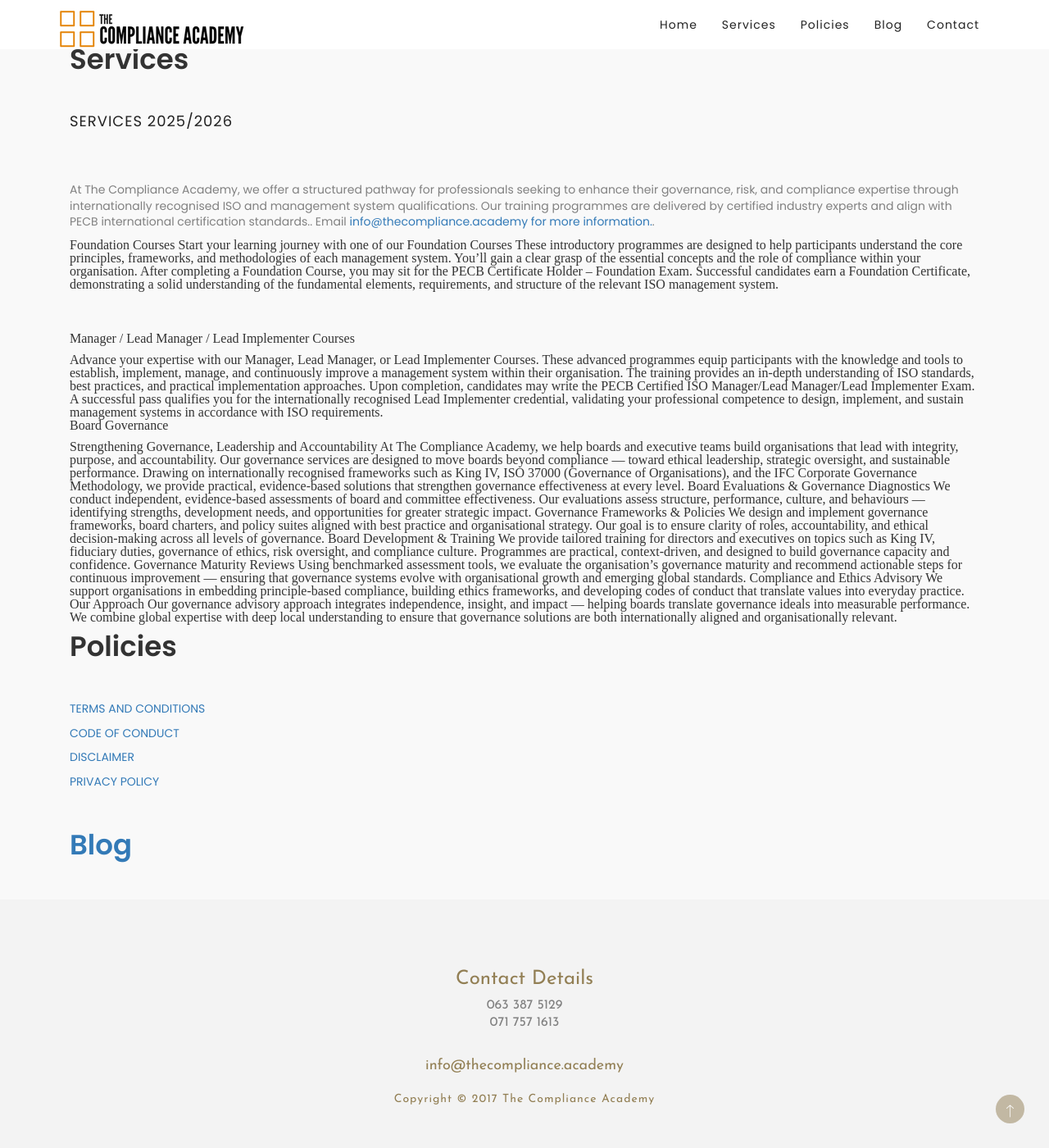
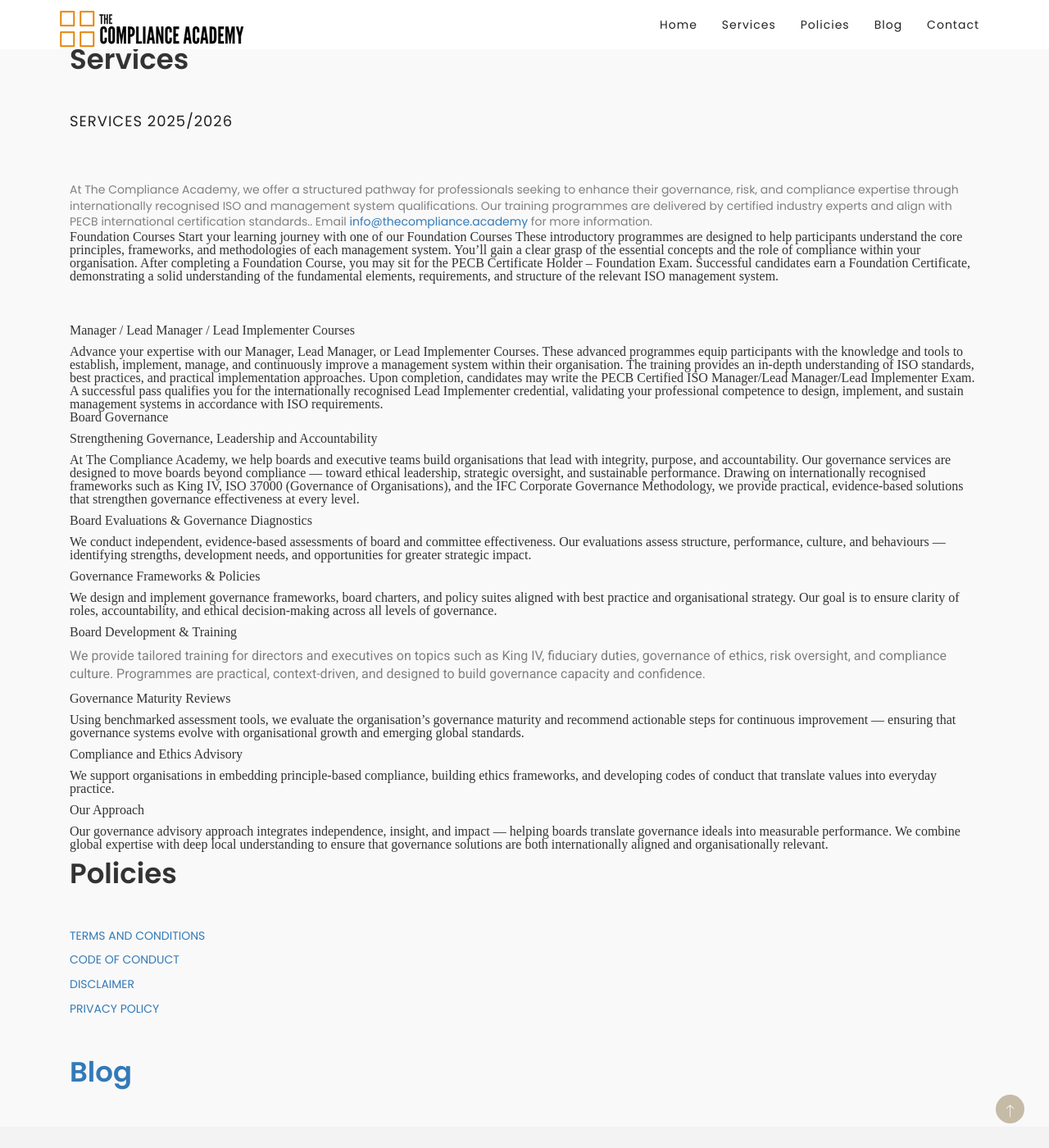
Before and after one commit to compliance-academy/compliance-academy.github.io, a Jekyll site: the page built from index.md, in a window 1280 px wide and 1400 px high, scrolled down 1471 px. Shown: the whole window at 82% size. Built offline with Jekyll 4.4.1, drawn with Linux system fonts in a browser that asks for light colours; nearby versions of some CDN libraries; some web fonts are replaced.

Commit message:
Update home.html

```diff
--- a/_layouts/home.html
+++ b/_layouts/home.html
@@ -114,10 +114,12 @@
                       <p class="wow fadeInUp" data-wow-delay="0.2s">
                           At The Compliance Academy, we offer a structured pathway for professionals seeking to enhance their governance, risk, and compliance expertise through internationally recognised ISO and management system qualifications.
 Our training programmes are delivered by certified industry experts and align with PECB international certification standards..
-                          Email <a href="mailto:info@thecompliance.academy">info@thecompliance.academy for more information.</a>.</p>
-                  </p> Foundation Courses
+                          Email <a href="mailto:info@thecompliance.academy">info@thecompliance.academy</a> for more information.
 
-</strong>Start your learning journey with one of our Foundation Courses</strong>
+                  </p> <strong>Foundation Courses<strong>
+
+Start your learning journey with one of our Foundation Courses
+
 These introductory programmes are designed to help participants understand the core principles, frameworks, and methodologies of each management system. You’ll gain a clear grasp of the essential concepts and the role of compliance within your organisation.
 
 After completing a Foundation Course, you may sit for the PECB Certificate Holder – Foundation Exam. Successful candidates earn a Foundation Certificate, demonstrating a solid understanding of the fundamental elements, requirements, and structure of the relevant ISO management system.
@@ -137,34 +139,40 @@
 
                 </p>
 <strong>Strengthening Governance, Leadership and Accountability</strong>
-
+                </p>
 At The Compliance Academy, we help boards and executive teams build organisations that lead with integrity, purpose, and accountability.
 Our governance services are designed to move boards beyond compliance — toward ethical leadership, strategic oversight, and sustainable performance.
 
 Drawing on internationally recognised frameworks such as King IV, ISO 37000 (Governance of Organisations), and the IFC Corporate Governance Methodology, we provide practical, evidence-based solutions that strengthen governance effectiveness at every level.
+                </p>
 
                   <strong>Board Evaluations & Governance Diagnostics</strong>
 
-We conduct independent, evidence-based assessments of board and committee effectiveness. Our evaluations assess structure, performance, culture, and behaviours — identifying strengths, development needs, and opportunities for greater strategic impact.
+                </p> We conduct independent, evidence-based assessments of board and committee effectiveness. Our evaluations assess structure, performance, culture, and behaviours — identifying strengths, development needs, and opportunities for greater strategic impact.
+                  </p>
 
-Governance Frameworks & Policies
+<strong>Governance Frameworks & Policies</strong>
+                </p>
 
 We design and implement governance frameworks, board charters, and policy suites aligned with best practice and organisational strategy. Our goal is to ensure clarity of roles, accountability, and ethical decision-making across all levels of governance.
 
-<strong>Board Development & Training</strong>
-
+                </p>
+<strong>Board Development & Training<strong>
+<p>
 We provide tailored training for directors and executives on topics such as King IV, fiduciary duties, governance of ethics, risk oversight, and compliance culture. Programmes are practical, context-driven, and designed to build governance capacity and confidence.
-
-Governance Maturity Reviews
+</p>
+<strong>Governance Maturity Reviews<strong>
+</p>
 
 Using benchmarked assessment tools, we evaluate the organisation’s governance maturity and recommend actionable steps for continuous improvement — ensuring that governance systems evolve with organisational growth and emerging global standards.
 
-Compliance and Ethics Advisory
-
+</p>
+<strong>Compliance and Ethics Advisory</strong>
+</p>
 We support organisations in embedding principle-based compliance, building ethics frameworks, and developing codes of conduct that translate values into everyday practice.
-
-Our Approach
-
+</p>
+<strong>Our Approach</strong>
+</p>
 Our governance advisory approach integrates independence, insight, and impact — helping boards translate governance ideals into measurable performance.
 We combine global expertise with deep local understanding to ensure that governance solutions are both internationally aligned and organisationally relevant.
 
```
